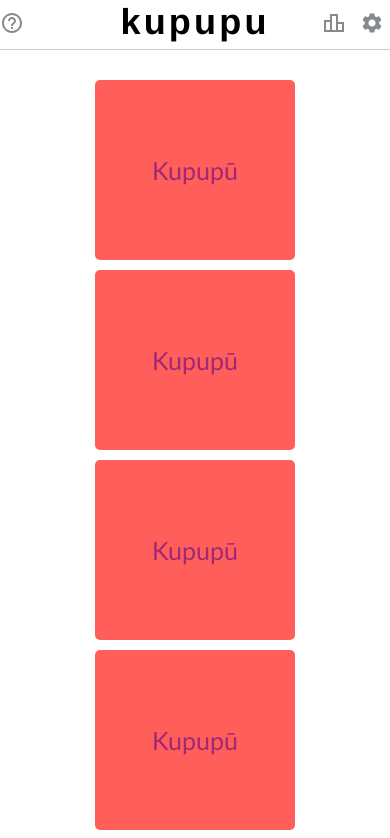
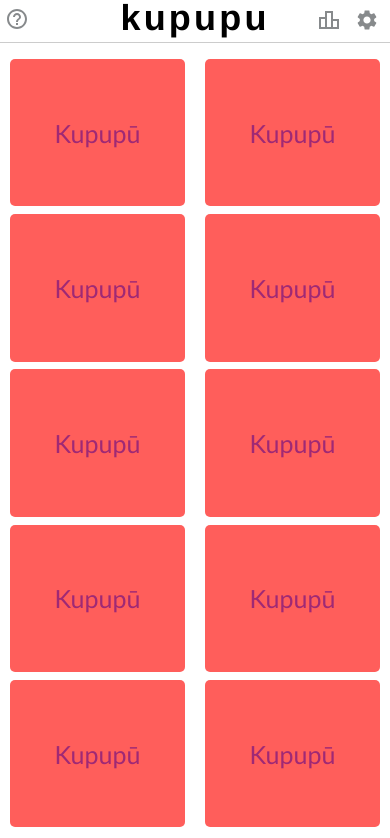
Before and after one commit to htc36/kupupu-wordle, a Vue app: page / in a window 390 px wide. Shown: the top 838 px of the page. Built offline with nearby package versions, Linux system fonts and the light colour scheme.

Commit message:
responsiveness

```diff
--- a/src/components/cards/Card.vue
+++ b/src/components/cards/Card.vue
@@ -68,10 +68,11 @@ img {
   cursor: pointer;
   border-radius: 5px;
   color: #9f2975;
-  width: 200px;
-  height: 180px;
+  width: 45%;
+  height: 19%;
 }
 .flipper {
+  height: 100%;
   font-family: 'Calibri', sans-serif;
   text-align: center;
   cursor: pointer;
@@ -80,6 +81,7 @@ img {
   -webkit-transition: 0.5s;
 }
 .front {
+  height: 100%;
   font-size: 25px;
   display: flex;
   align-items: center;
@@ -96,10 +98,10 @@ img {
   background-color: #ff5e5b;
   z-index: 2;
   transform: rotateY(0);
-  width: 200px;
-  height: 180px;
+  width: 100%;
 }
 .back {
+  height: 100%;
   font-size: 25px;
   display: flex;
   align-items: center;
@@ -116,7 +118,6 @@ img {
   text-align: center;
   vertical-align: middle;
   transform: rotateY(180deg);
-  width: 200px;
-  height: 180px;
+  width: 100%;
 }
 </style>
--- a/src/components/cards/Grid.vue
+++ b/src/components/cards/Grid.vue
@@ -71,7 +71,7 @@ function cardClosed(index: number) {
       :answer="card.answer"
       :pictureQuestion="card.image"
       :index="index"
-      style="margin-bottom: 10px"
+      style=""
       @cardOpened="(index) => cardOpened(index)"
       @cardClosed="(index) => cardClosed(index)"
     >
@@ -80,9 +80,11 @@ function cardClosed(index: number) {
 </template>
 <style scoped>
 .gridWrapper {
+  margin-top: 4%;
   display: flex;
   flex-direction: row;
   flex-wrap: wrap;
   justify-content: space-around;
+  height: 92%;
 }
 </style>
--- a/src/components/wordle/Navbar.vue
+++ b/src/components/wordle/Navbar.vue
@@ -88,11 +88,14 @@ defineExpose({
 </template>
 <style scoped>
 header {
-  padding-top: 10px;
-  padding-bottom: 10px;
+  /* padding-top: 10px; */
+  /* padding-bottom: 10px; */
+  padding-left: 5px;
+  padding-right: 5px;
   display: flex;
   justify-content: space-between;
   align-items: center;
+  height: 5%;
 }
 .title {
   text-transform: none;
--- a/src/globalStyles.css
+++ b/src/globalStyles.css
@@ -18,7 +18,7 @@ h1 {
 
 header {
   border-bottom: 1px solid #ccc;
-  margin-bottom: 30px;
+  /* margin-bottom: 30px; */
   position: relative;
 }
 
```
